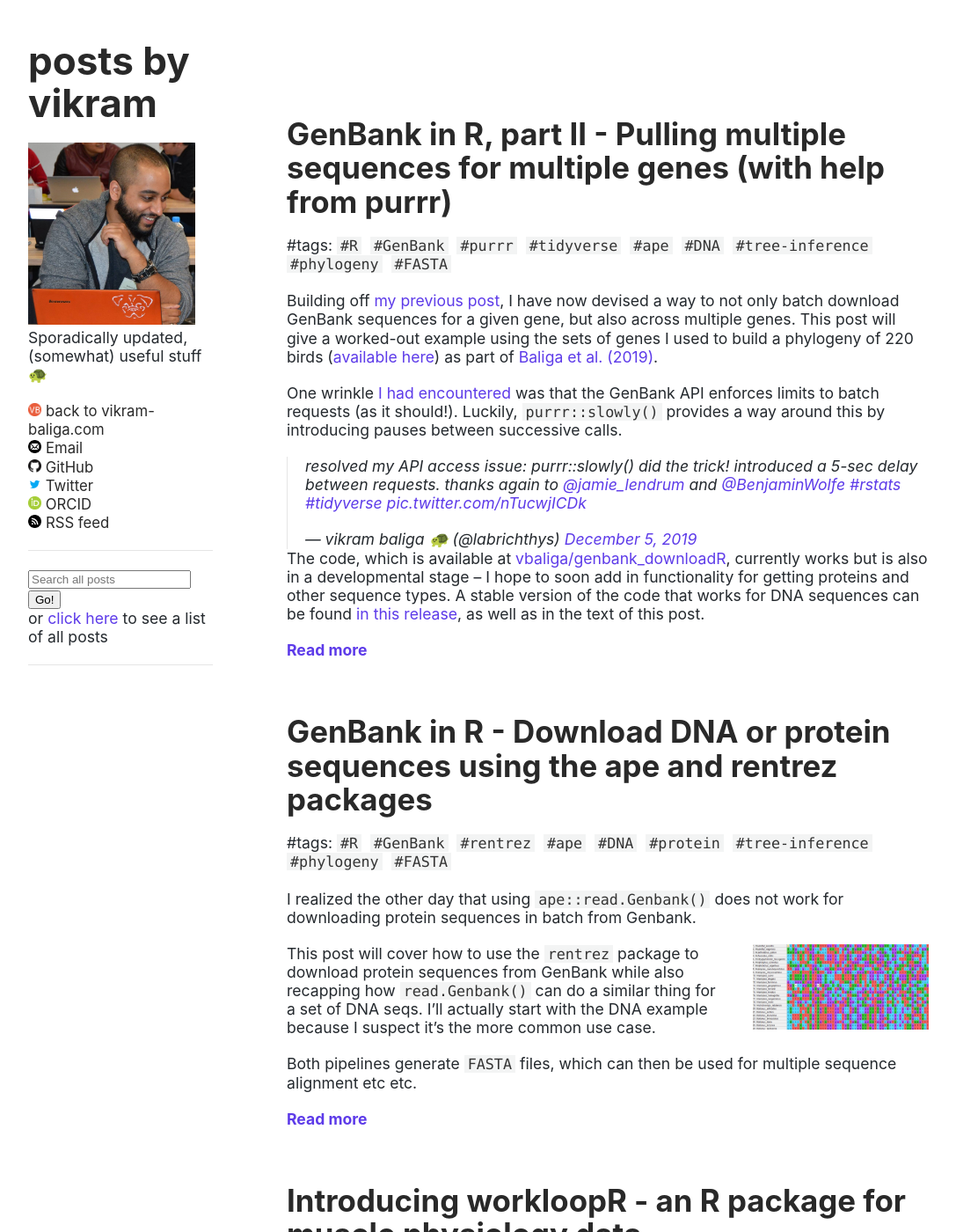
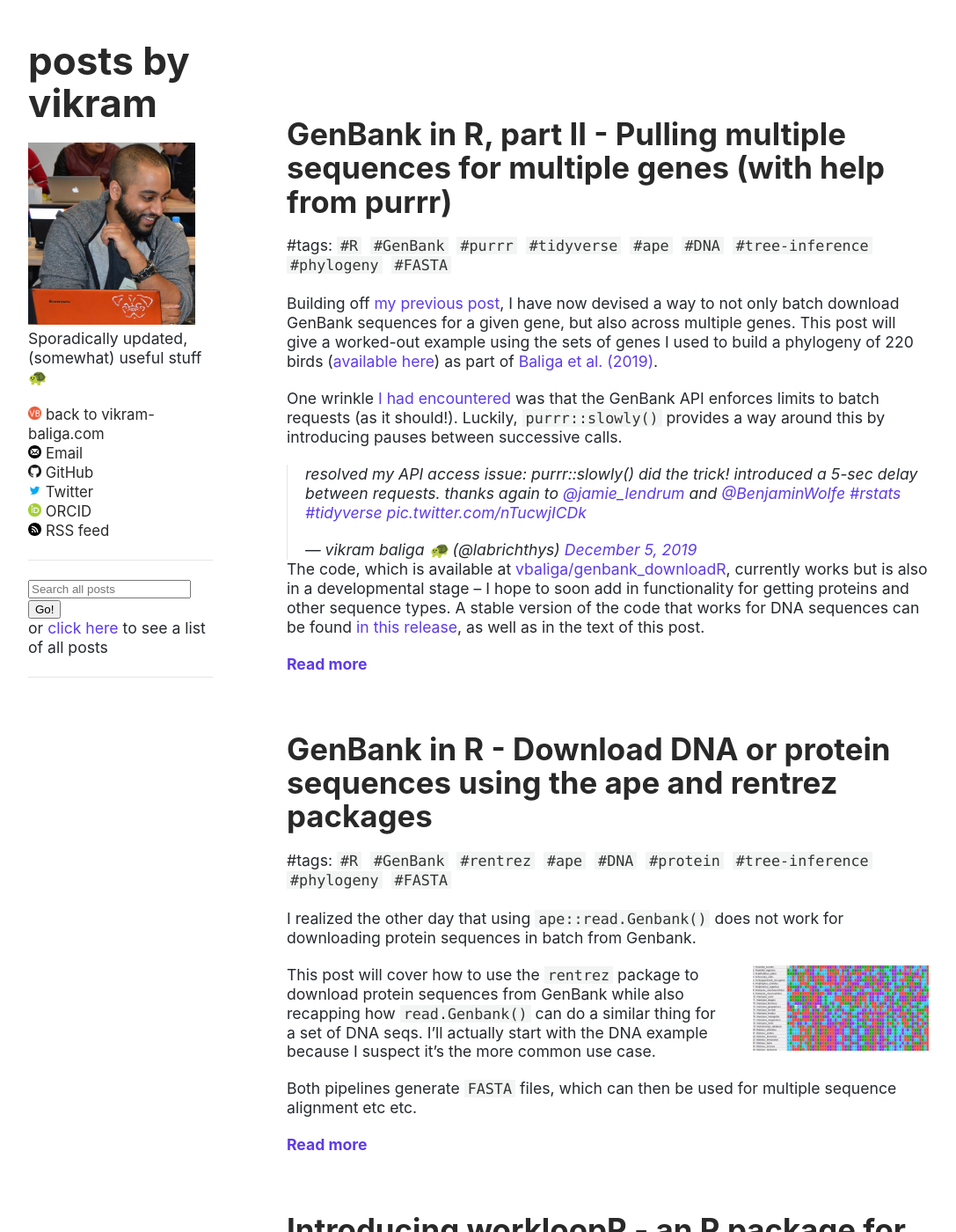
Before and after one commit to vbaliga/vbaliga.github.io, a Jekyll site: the page built from index.html, in a window 1280 px wide and 1400 px high. Shown: the whole window at 88% size, without its empty margins (96-1183 px from the left). Built offline with Jekyll 4.4.1, drawn with Linux system fonts in a browser that asks for light colours; a script that is not in the unit is left out; comment, search, counter and statistics services are not loaded.

Commit message:
slightly increase line height to 1.25

```diff
--- a/assets/css/style.css
+++ b/assets/css/style.css
@@ -307,7 +307,7 @@ body {
   margin-top: 30px;
   padding: 15px;
   font: 1.1em apple-system, BlinkMacSystemFont, "Helvetica Neue", Helvetica, Arial, "Segoe UI", Roboto, sans-serif, "Apple Symbols", "Apple Color Emoji", "Segoe UI Emoji", "Segoe UI Symbol", "Noto Color Emoji";
-  line-height: 1.2;
+  line-height: 1.25;
   color: #24292e;
   font-weight: 400;
 }
```
